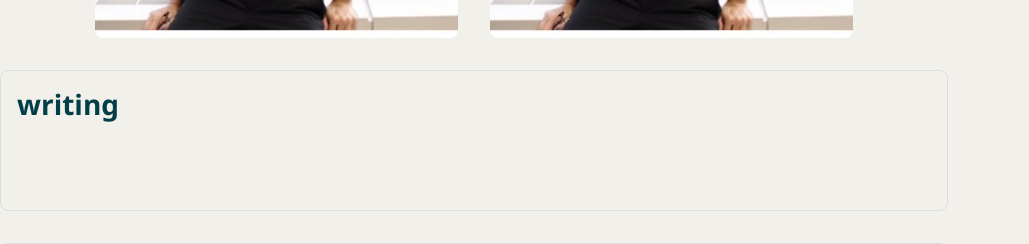
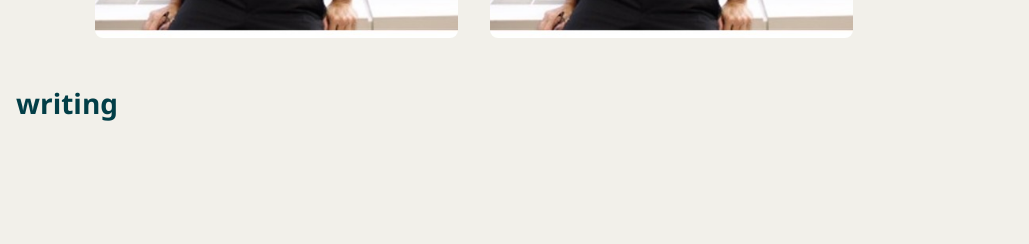
Before and after one commit to wksnders/David-Portfolio, a Vue app: page /#/ in a window 1280 px wide. Shown: the part 510-754 px from the top of the page, without its empty margins (0-1029 px from the left). Built offline with nearby package versions, Linux system fonts and the light colour scheme.

Commit message:
added contact component

```diff
--- /dev/null
+++ b/src/components/ContactMe.vue
@@ -0,0 +1,13 @@
+<script setup>
+import useLocalization from '../composables/useLocalization'
+
+const { getTranslationRef,ready} = useLocalization()
+const headerText = getTranslationRef('brandPageTitle')
+</script>
+
+<template>
+
+</template>
+
+<style scoped>
+</style>
--- a/src/components/TemplateSection.vue
+++ b/src/components/TemplateSection.vue
@@ -41,7 +41,6 @@ const { getTranslationRef, ready } = useLocalization()
 
 <style scoped>
 .template-section {
-  border: 1px solid #ddd;
   padding: 1rem;
   border-radius: 8px;
   display: flex;
--- a/src/views/ContactPage.vue
+++ b/src/views/ContactPage.vue
@@ -1,12 +1,9 @@
 <script setup>
-import useLocalization from '../composables/useLocalization'
-
-const { getTranslationRef,ready} = useLocalization()
-const headerText = getTranslationRef('brandPageTitle')
+import ContactForm from '../components/ContactMe.vue';
 </script>
 
 <template>
-
+    <ContactForm/>
 </template>
 
 <style scoped>
```
